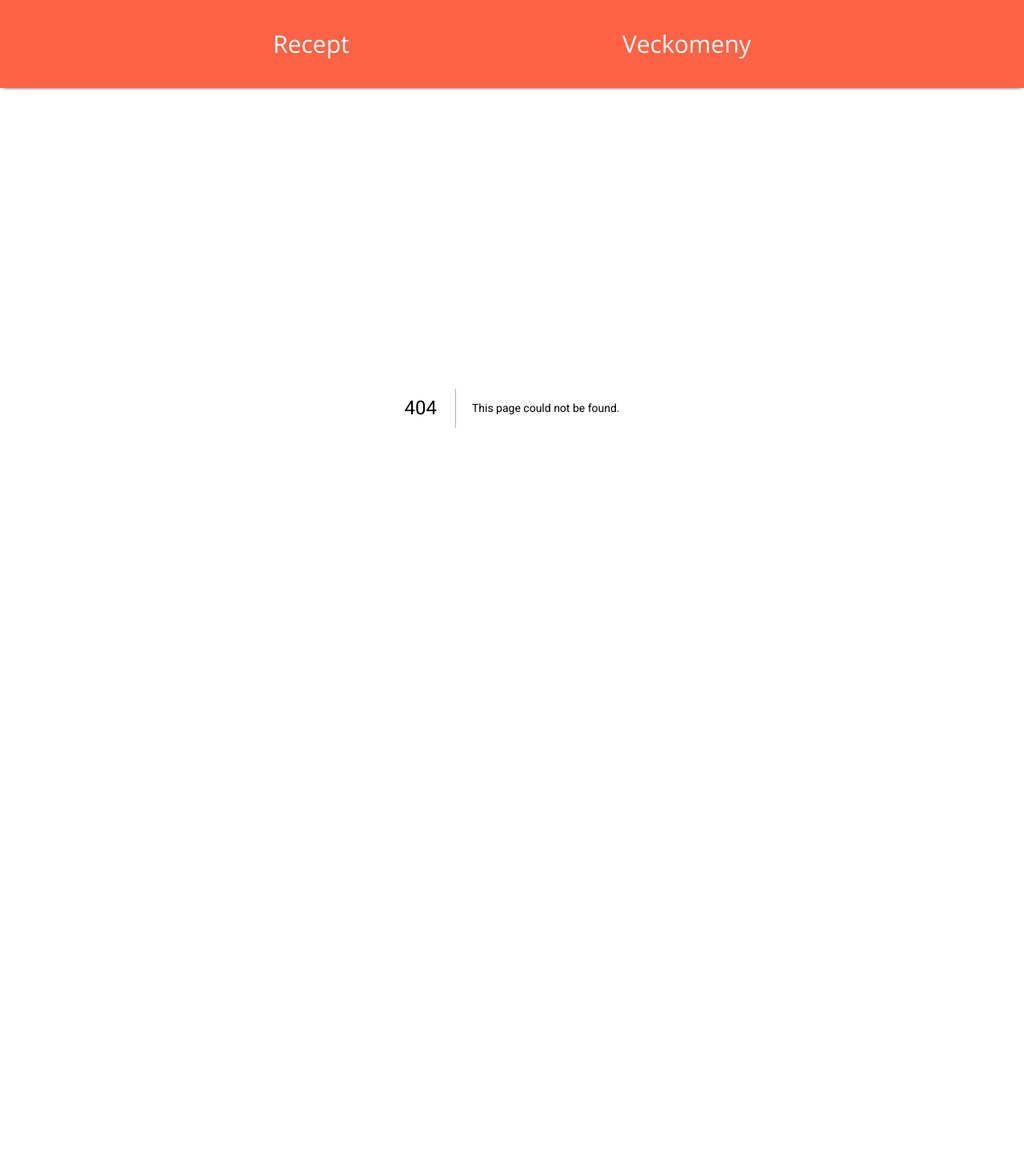
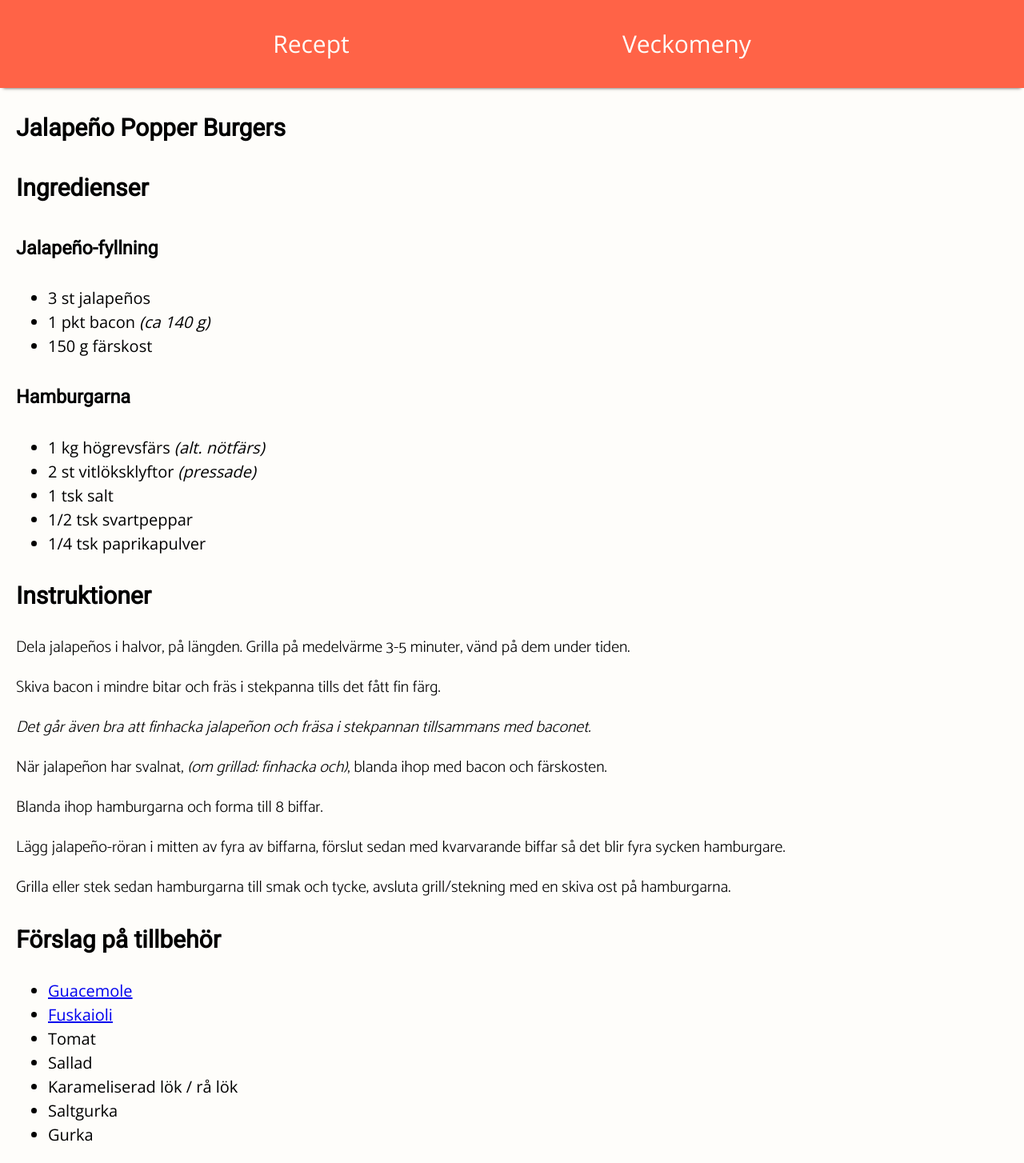
Before and after one commit to w1nston/amsenwallander.se, a Next.js app: page /recipes/jalapeno-popper-burgers in a window 1280 px wide. Before the commit this address had no page. Shown: the whole page at 80% size. Before the commit the page ends 910 px from the top, so only its background shows below. Built offline with nearby package versions, Linux system fonts and the light colour scheme.

Commit message:
Add jalapeno popper burgers. (#14)

```diff
--- /dev/null
+++ b/pages/recipes/jalapeno-popper-burgers.mdx
@@ -0,0 +1,47 @@
+import InternalRecipeLink from '../../components/recipe/InternalRecipeLink';
+
+# Jalapeño Popper Burgers
+
+## Ingredienser
+
+### Jalapeño-fyllning
+
+- 3 st jalapeños
+- 1 pkt bacon _(ca 140 g)_
+- 150 g färskost
+
+### Hamburgarna
+
+- 1 kg högrevsfärs _(alt. nötfärs)_
+- 2 st vitlöksklyftor _(pressade)_
+- 1 tsk salt
+- 1/2 tsk svartpeppar
+- 1/4 tsk paprikapulver
+
+## Instruktioner
+
+Dela jalapeños i halvor, på längden. Grilla på medelvärme 3-5 minuter, vänd på dem under tiden.
+
+Skiva bacon i mindre bitar och fräs i stekpanna tills det fått fin färg.
+
+_Det går även bra att finhacka jalapeñon och fräsa i stekpannan tillsammans med baconet._
+
+När jalapeñon har svalnat, _(om grillad: finhacka och)_, blanda ihop med bacon och färskosten.
+
+Blanda ihop hamburgarna och forma till 8 biffar.
+
+Lägg jalapeño-röran i mitten av fyra av biffarna,
+förslut sedan med kvarvarande biffar så det blir fyra sycken hamburgare.
+
+Grilla eller stek sedan hamburgarna till smak och tycke, avsluta grill/stekning med
+en skiva ost på hamburgarna.
+
+## Förslag på tillbehör
+
+- <InternalRecipeLink path="guacemole" text="Guacemole" />
+- <InternalRecipeLink path="fuskaioli" text="Fuskaioli" />
+- Tomat
+- Sallad
+- Karameliserad lök / rå lök
+- Saltgurka
+- Gurka
```
Also changed, not shown: metadata/recipes/fuskaioli.json (added, +7 -0 lines), metadata/recipes/guacemole.json (added, +7 -0 lines), metadata/recipes/jalapeno-popper-burgers.json (added, +7 -0 lines), pages/recipes/fuskaioli.mdx (added, +24 -0 lines), pages/recipes/guacemole.mdx (added, +26 -0 lines).
